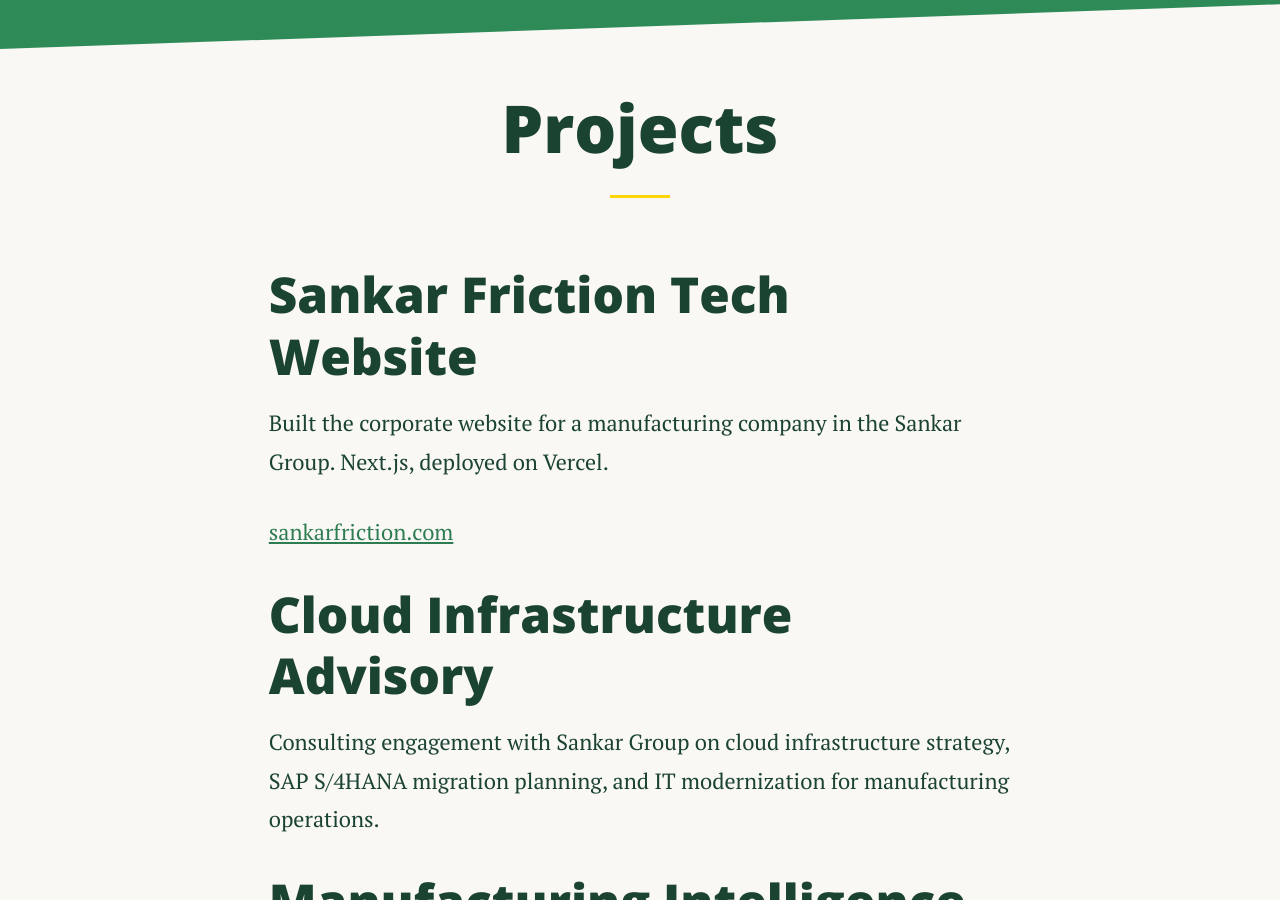
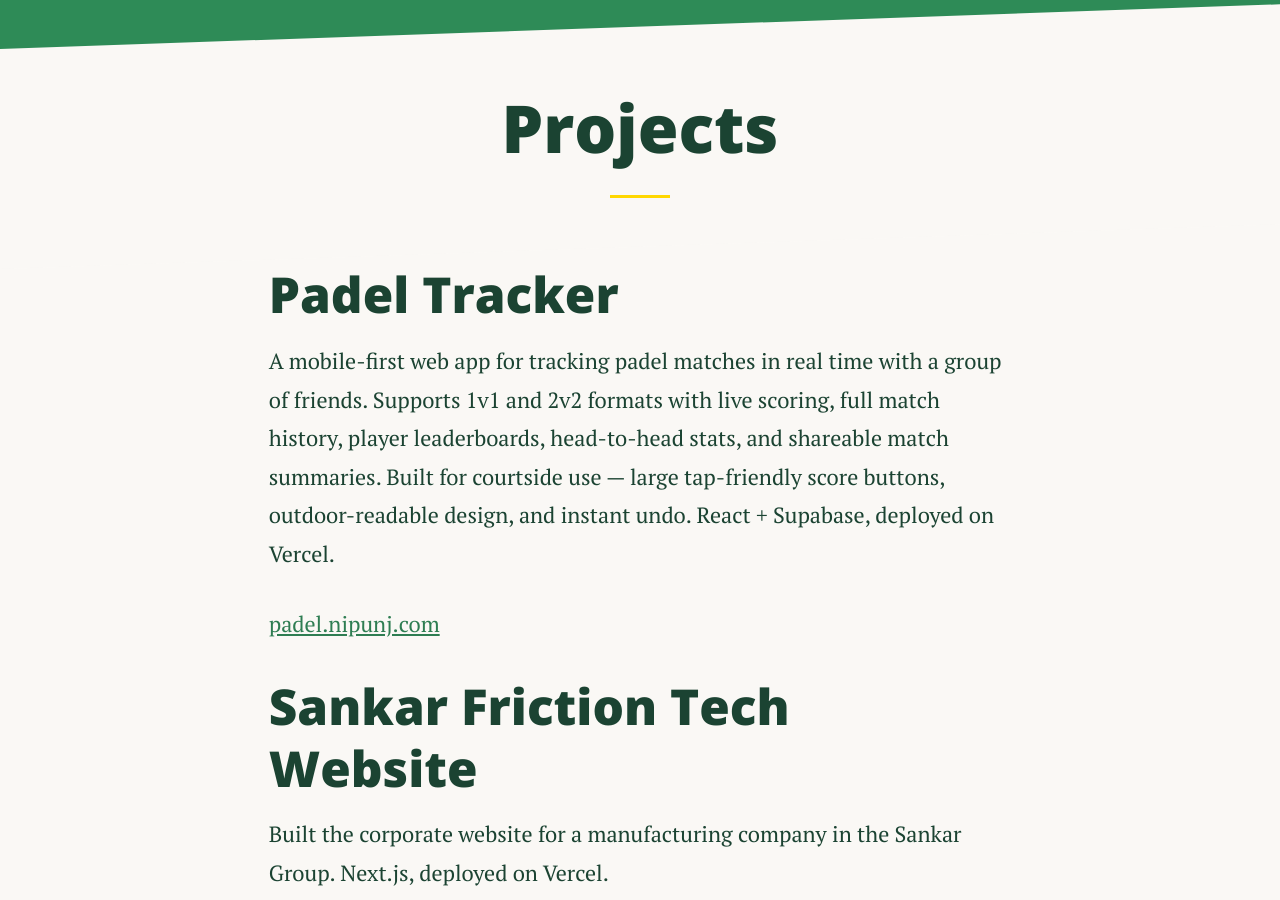
Before and after one commit to nipunj15/nipunj.com, a Jekyll site: the page built from projects.md, in a window 1280 px wide and 900 px high, scrolled down 269 px. Built offline with Jekyll 4.4.1, drawn with Linux system fonts in a browser that asks for light colours; nearby versions of some CDN libraries.

Commit message:
Add Padel Tracker to projects page
Link to padel.nipunj.com (custom domain on Vercel).

Co-Authored-By: Claude Opus 4.6 (1M context) <noreply@anthropic.com>

```diff
--- a/projects.md
+++ b/projects.md
@@ -5,6 +5,10 @@ title: Projects
 
 <div class="post">
   <h1 class="pageTitle">Projects</h1>
+
+  <h2>Padel Tracker</h2>
+  <p>A mobile-first web app for tracking padel matches in real time with a group of friends. Supports 1v1 and 2v2 formats with live scoring, full match history, player leaderboards, head-to-head stats, and shareable match summaries. Built for courtside use &mdash; large tap-friendly score buttons, outdoor-readable design, and instant undo. React + Supabase, deployed on Vercel.</p>
+  <p><a href="https://padel.nipunj.com">padel.nipunj.com</a></p>
 
   <h2>Sankar Friction Tech Website</h2>
   <p>Built the corporate website for a manufacturing company in the Sankar Group. Next.js, deployed on Vercel.</p>
```
